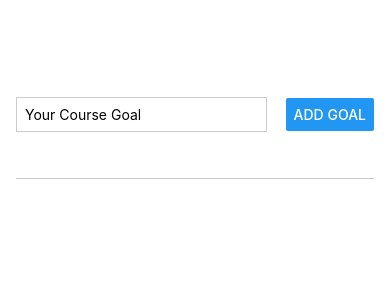
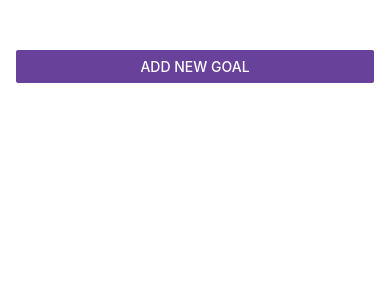
Before and after one commit to AndreeaMagda/todoApp, a React Native app: screen / in a window 390 px wide. Shown: the top 300 px of the page. Built offline with nearby package versions, Linux system fonts and the light colour scheme.

Commit message:
Adding a modal Screen

```diff
--- a/App.js
+++ b/App.js
@@ -1,10 +1,15 @@
-import { StyleSheet, View, FlatList } from 'react-native';
+import { StyleSheet, View, FlatList, Button } from 'react-native';
 import { useState } from 'react';
 import GoalItem from './components/GoalItem';
 import GoalInput from './components/GoalInput';
 
 export default function App() {
+  const [modalIsVisible, setModalIsVisible] = useState(false);
   const [courseGoals, setCourseGoals] = useState([]);
+
+  function startAddGoalHandler() {
+    setModalIsVisible(true);
+  }
 
   function addGoalHandler(enteredGoalText) {
     setCourseGoals((currentGoals) => [
@@ -21,7 +26,12 @@
 
   return (
     <View style={styles.appContainer}>
-      <GoalInput onAddGoal={addGoalHandler} />
+      <Button
+        title="Add New Goal"
+        color="#68419b"
+        onPress={startAddGoalHandler}
+      />
+      <GoalInput visible={modalIsVisible} onAddGoal={addGoalHandler} />
       <View style={styles.goalsContainer}>
         <FlatList
           data={courseGoals}
--- a/components/GoalInput.js
+++ b/components/GoalInput.js
@@ -1,4 +1,4 @@
-import { View, TextInput, Button, StyleSheet } from 'react-native';
+import { View, TextInput, Button, StyleSheet, Modal } from 'react-native';
 import { useState } from 'react';
 function GoalInput(props) {
   const [enteredGoalText, setEnteredText] = useState('');
@@ -13,6 +13,7 @@
   }
 
   return (
+    <Modal visible={props.visible} animationType="slide">
       <View style={styles.inputContainer}>
         <TextInput
           style={styles.textInput}
@@ -22,6 +23,7 @@
         />
         <Button title="ADD goal" onPress={addGoalHandler} />
       </View>
+    </Modal>
   );
 }
 
```
Lines whose indentation alone changed are shown as unchanged.
